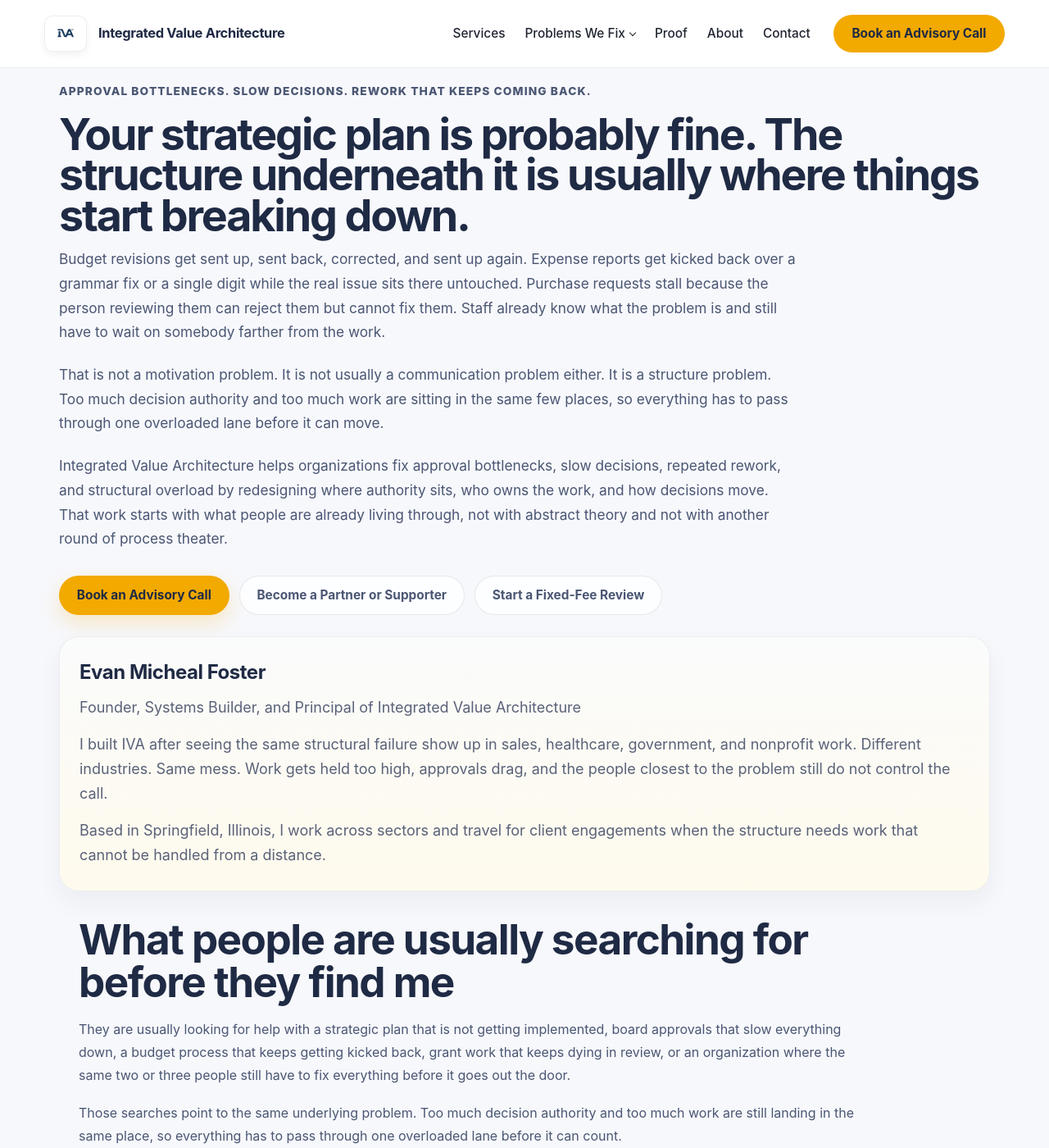
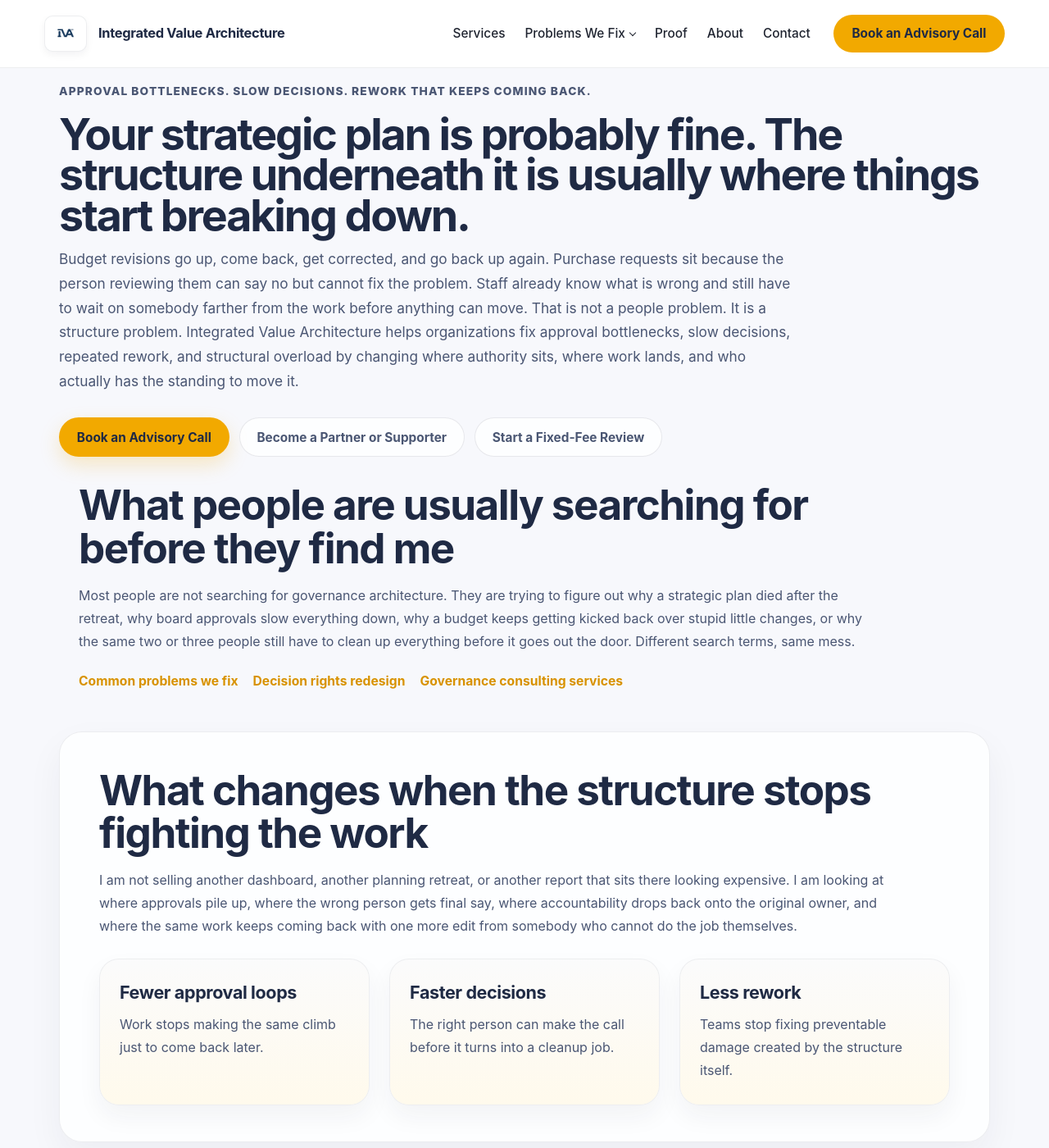
Before and after one commit to efost7873/integratedvaluearchitecture.com, a Jekyll site: the page built from index.html, in a window 1280 px wide and 1400 px high. Shown: the whole window at 82% size. Built offline with Jekyll 4.4.1, drawn with Linux system fonts in a browser that asks for light colours; some of the changed text lies outside the part shown.

Commit message:
Update index.html

```diff
--- a/index.html
+++ b/index.html
@@ -39,23 +39,15 @@
           "name": "Why does a strategic plan still stall after the retreat?",
           "acceptedAnswer": {
             "@type": "Answer",
-            "text": "A strategic plan can be solid and still go nowhere when the same approvals, decision rights, and escalation paths stay in place afterward. If the next move still has to pass through the same offices, the plan is not the thing slowing execution down."
+            "text": "Because the retreat did not change who still has to approve the work, who can send it back without fixing it, or where the hard calls still go to wait."
           }
         },
         {
           "@type": "Question",
-          "name": "Why does a budget revision or expense report keep getting sent back?",
+          "name": "Why does work keep getting sent back for edits?",
           "acceptedAnswer": {
             "@type": "Answer",
-            "text": "It usually gets sent back because the person reviewing it can reject it but cannot actually correct the issue, while the person accountable for the result still does not have authority to fix it cleanly. That creates repeated returns, delays, and cleanup."
-          }
-        },
-        {
-          "@type": "Question",
-          "name": "What is a decision-rights map?",
-          "acceptedAnswer": {
-            "@type": "Answer",
-            "text": "A decision-rights map shows who can approve, who can correct, who handles exceptions, and where a request actually moves when something changes. It makes approval paths and structural accountability visible instead of leaving them implied."
+            "text": "Because approvals move up the chain while accountability for execution and correction moves down. The reviewer can reject it. The original owner still has to fix it. So the work comes back again."
           }
         },
         {
@@ -63,7 +55,15 @@
           "name": "Is Integrated Value Architecture just strategic planning or business consulting?",
           "acceptedAnswer": {
             "@type": "Answer",
-            "text": "No. Integrated Value Architecture can sit before strategic planning, after strategic planning, or alongside consulting and finance support. It focuses on the approval paths, decision rights, and internal authority structure that often keep those other efforts from producing the results they should."
+            "text": "No. It deals with the structure underneath the plan, the project, or the process work so decisions stop getting trapped in the same bottleneck."
+          }
+        },
+        {
+          "@type": "Question",
+          "name": "Do you work with small businesses?",
+          "acceptedAnswer": {
+            "@type": "Answer",
+            "text": "Yes. Small and founder-led businesses have the same structural problems, just with fewer people to hide them."
           }
         }
       ]
@@ -79,32 +79,13 @@
       <h1>Your strategic plan is probably fine. The structure underneath it is usually where things start breaking down.</h1>
 
       <p class="hero-intro">
-        Budget revisions get sent up, sent back, corrected, and sent up again. Expense reports get kicked back over a grammar fix or a single digit while the real issue sits there untouched. Purchase requests stall because the person reviewing them can reject them but cannot fix them. Staff already know what the problem is and still have to wait on somebody farther from the work.
-      </p>
-
-      <p class="hero-intro">
-        That is not a motivation problem. It is not usually a communication problem either. It is a structure problem. Too much decision authority and too much work are sitting in the same few places, so everything has to pass through one overloaded lane before it can move.
-      </p>
-
-      <p class="hero-intro">
-        Integrated Value Architecture helps organizations fix approval bottlenecks, slow decisions, repeated rework, and structural overload by redesigning where authority sits, who owns the work, and how decisions move. That work starts with what people are already living through, not with abstract theory and not with another round of process theater.
+        Budget revisions go up, come back, get corrected, and go back up again. Purchase requests sit because the person reviewing them can say no but cannot fix the problem. Staff already know what is wrong and still have to wait on somebody farther from the work before anything can move. That is not a people problem. It is a structure problem. Integrated Value Architecture helps organizations fix approval bottlenecks, slow decisions, repeated rework, and structural overload by changing where authority sits, where work lands, and who actually has the standing to move it.
       </p>
 
       <div class="hero-actions">
         <a class="button primary" href="/book-advisory-call/">Book an Advisory Call</a>
         <a class="button secondary" href="/partners-and-supporters/">Become a Partner or Supporter</a>
         <a class="button secondary" href="/fixed-fee-review/">Start a Fixed-Fee Review</a>
-      </div>
-
-      <div class="card-grid one-up">
-        <article class="info-card">
-          <a class="card-link" href="/evan-foster-springfield-il/">
-            <h3>Evan Micheal Foster</h3>
-            <p>Founder, Systems Builder, and Principal of Integrated Value Architecture</p>
-            <p>I built IVA after seeing the same structural failure show up in sales, healthcare, government, and nonprofit work. Different industries. Same mess. Work gets held too high, approvals drag, and the people closest to the problem still do not control the call.</p>
-            <p>Based in Springfield, Illinois, I work across sectors and travel for client engagements when the structure needs work that cannot be handled from a distance.</p>
-          </a>
-        </article>
       </div>
     </div>
   </div>
@@ -114,10 +95,7 @@
   <div class="container narrow">
     <h2>What people are usually searching for before they find me</h2>
     <p>
-      They are usually looking for help with a strategic plan that is not getting implemented, board approvals that slow everything down, a budget process that keeps getting kicked back, grant work that keeps dying in review, or an organization where the same two or three people still have to fix everything before it goes out the door.
-    </p>
-    <p>
-      Those searches point to the same underlying problem. Too much decision authority and too much work are still landing in the same place, so everything has to pass through one overloaded lane before it can count.
+      Most people are not searching for governance architecture. They are trying to figure out why a strategic plan died after the retreat, why board approvals slow everything down, why a budget keeps getting kicked back over stupid little changes, or why the same two or three people still have to clean up everything before it goes out the door. Different search terms, same mess.
     </p>
 
     <div class="inline-links">
@@ -132,28 +110,28 @@
   <div class="container narrow">
     <h2>What changes when the structure stops fighting the work</h2>
     <p>
-      I am not selling another dashboard, another planning retreat, or another report that sits there looking expensive. I am looking at where approvals pile up, where authority is parked too high, where accountability keeps getting pushed back down, and where the same work keeps returning to the same desk.
+      I am not selling another dashboard, another planning retreat, or another report that sits there looking expensive. I am looking at where approvals pile up, where the wrong person gets final say, where accountability drops back onto the original owner, and where the same work keeps coming back with one more edit from somebody who cannot do the job themselves.
     </p>
 
     <div class="card-grid three-up">
       <article class="info-card">
         <a class="card-link" href="/decision-rights-redesign/">
           <h3>Fewer approval loops</h3>
-          <p>Work stops making the same climb up the chain just to come back late, thinner, or changed by somebody who was farther from it.</p>
+          <p>Work stops making the same climb just to come back later.</p>
         </a>
       </article>
 
       <article class="info-card">
         <a class="card-link" href="/common-problems-we-fix/">
           <h3>Faster decisions</h3>
-          <p>The right person can actually make the call before the issue turns into three meetings and a cleanup project.</p>
+          <p>The right person can make the call before it turns into a cleanup job.</p>
         </a>
       </article>
 
       <article class="info-card">
         <a class="card-link" href="/what-clients-get/">
           <h3>Less rework</h3>
-          <p>Teams stop fixing preventable damage created by a structure that rejects work it cannot correct and approves work it does not fully understand.</p>
+          <p>Teams stop fixing preventable damage created by the structure itself.</p>
         </a>
       </article>
     </div>
@@ -164,10 +142,7 @@
   <div class="container narrow">
     <h2>How the work starts</h2>
     <p>
-      I start with the material you are already using to run the place. Budgets, board packets, grant files, operating procedures, approval chains, planning documents, reporting material, policy language, exception paths, hiring documents, committee structures. Whatever is already moving the work or slowing it down.
-    </p>
-    <p>
-      Then I trace where decisions actually sit, who can reject something without fixing it, where accountability keeps dropping back onto the original owner, and where the structure keeps creating delay, cleanup, and preventable returns. From there the work can stay small through an advisory call or review, or move into deeper redesign and support if the structure needs more than a quick correction.
+      I start with the material you already use to run the place: budgets, board packets, grant files, operating procedures, approval paths, planning documents, reporting files, hiring documents, committee structures, whatever is already moving the work or slowing it down. Then I trace where decisions actually sit, who can send work back without fixing it, and where the structure keeps creating delay, cleanup, and repeated returns. From there the work can stay small through an advisory call or review, or move into deeper redesign and support if the problem runs deeper than one visible bottleneck.
     </p>
 
     <div class="inline-links">
@@ -181,40 +156,21 @@
 <section class="section alt">
   <div class="container narrow">
     <h2>Where this breaks down in real life</h2>
-
     <p>
-      I have worked with grant approvals run through finance, grant administrators, national leadership, and executive review, only to get sent all the way back down because nobody upstream could correct the issue themselves.
-    </p>
-
-    <p>
-      I have sat on boards making decisions based on financial summaries that reflect monetary reality but ignore other domains of value necessary for modern compliance, governance, and management.
-    </p>
-
-    <p>
-      I have led organizations drowning in reporting requirements while treating minor spending like the sky is falling. The structure turns simple decisions into drawn-out approval loops.
-    </p>
-
-    <p>
-      I have developed "strategic plans" that survive the retreat then collapse when the same approval chains and restricted value domains stop real change before it can happen.
+      I have watched grant work run through finance, grant administration, national leadership, and executive review only to get sent all the way back down because nobody upstream could correct the issue themselves. I have watched expense reports come back over grammar mistakes and tiny number changes while hours got burned fixing nothing. I have watched strategic plans survive the retreat and die the minute they hit the same approval chain that killed everything else.
     </p>
   </div>
 </section>
 
 <section class="section">
   <div class="container narrow">
-    <h2>Why multi-ledger</h2>
+    <h2>Why this work exists</h2>
     <p>
-      IVA was built from a pattern I kept seeing in completely different places. Too much work and too much authority kept landing in the same few lanes, especially finance, so everything had to pass through them before it counted as real. That arrangement creates rework, delays, and strain that get blamed on people instead of the structure that set them up to fail.
-    </p>
-    <p>
-      That is why IVA uses a multi-ledger approach instead of forcing every decision through one dominant lane. It is also why I talk about internal governance monopolies. When one part of the organization becomes the only place with formal standing, everything else gets pushed through it whether it belongs there or not.
-    </p>
-    <p>
-      I founded IVA after seeing the same pattern in my roles across sales, healthcare, government, regulated environments, and national nonprofit work. Our own internal diagnostic had drastic implications for how quickly we get work done. The multi-ledger approach to governance provides value and clarity for organizations and businesses of any size, scope, or complexity.
+      IVA came out of seeing the same failure show up in sales, healthcare, government, and nonprofit work. The paperwork changed. The titles changed. The loop did not. Too much work and too much decision authority kept landing in the same few places, usually around finance or some other choke point, so everything had to pass through them before it counted as real. That is why the broader IVA standard keeps different kinds of work, value, damage, and responsibility visible instead of forcing everything back into one lane.
     </p>
 
     <div class="inline-links">
-      <a href="/standard/">The IVA Standard for Multi-Ledger Governance</a>
+      <a href="/standard/">The IVA Standard</a>
       <a href="/publications/">Evan's Publications</a>
       <a href="/about/">About Evan Micheal Foster</a>
     </div>
@@ -223,12 +179,9 @@
 
 <section class="section alt">
   <div class="container narrow">
-    <h2>Why this sits next to strategy, planning, and process work instead of pretending to replace it</h2>
+    <h2>Why this sits next to strategy, planning, and process work</h2>
     <p>
-      Strategic planning firms, consultants, boards, finance teams, compliance groups, and operating leaders all touch part of this problem. I am dealing with the part underneath them. If the structure still routes every decision into the same bottleneck, great advice still stalls after the meeting and good plans still die in implementation.
-    </p>
-    <p>
-      That is why IVA works well next to strategic planning, fractional leadership, process work, compliance support, and implementation support. I am not trying to swallow all of those categories. I am fixing the structural arrangement that keeps limiting what they can accomplish once the work has to move.
+      Strategic planning firms, consultants, boards, finance teams, compliance groups, and operating leaders all touch part of this problem. I am dealing with the part underneath them. If the structure still routes every decision into the same bottleneck, good advice still stalls after the meeting and the plan still dies when it hits real life.
     </p>
 
     <div class="inline-links">
@@ -242,32 +195,21 @@
 <section class="section">
   <div class="container narrow">
     <h2>Frequently asked questions</h2>
+
     <p><strong>Why does a strategic plan still stall after the retreat?</strong><br>
-      Because the retreat did not change who still has to approve the work, who can reject it without fixing it, or where the hard calls still go to wait.
+      Because the retreat did not change who still has to approve the work, who can send it back without fixing it, or where the hard calls still go to wait.
     </p>
 
     <p><strong>Why does work keep getting sent back for edits?</strong><br>
       Because approvals move up the chain while accountability for execution and correction moves down. The reviewer can reject it. The original owner still has to fix it. So the work comes back again.
     </p>
 
-    <p><strong>Why does a budget revision or expense report keep getting sent back?</strong><br>
-      The person reviewing it can reject it but not fix it, while the person accountable for the result still does not have authority to fix it without approval. That creates repeated returns, delays, and cleanup.
+    <p><strong>Is Integrated Value Architecture just strategic planning or business consulting?</strong><br>
+      No. It deals with the structure underneath the plan, the project, or the process work so decisions stop getting trapped in the same bottleneck.
     </p>
 
-    <p><strong>What is a decision-rights map?</strong><br>
-      It shows who can approve, who can correct, who handles exceptions, and where a request actually moves when something changes. It makes approval paths and structural accountability visible instead of leaving them implied.
-    </p>
-
-    <p><strong>Is Integrated Value Architecture just strategic planning or business consulting?</strong><br>
-      No. It can sit before strategic planning, after strategic planning, or alongside consulting and finance support. It focuses on the approval paths, decision rights, and internal authority structure that often keep those other efforts from producing the results they should.
-    </p>
-
-    <p><strong>Do you work with small businesses?</strong>
-      Yes, we explicitly list micro-entities such as small and founder-led businesses in the IVA Standard (v1.1). Integrated Value Architecture, LLC implements the standard ourselves as the easiest and best case study of how IVA works in action.
-    </p>
-
-    <p><strong>You've mentioned AI, what does AI have to do with governance?</strong>
-      We are not a tech company, nor do we sell software or AI products. However, what we do is utilize a multi-ledger approach designed specifically to be AI friendly, ensuring the data fed into AI systems today and in the future will be accurate and complete. With the outdated single-ledger system, AI will propagate bad decisions based on limited data.
+    <p><strong>Do you work with small businesses?</strong><br>
+      Yes. Small and founder-led businesses have the same structural problems, just with fewer people to hide them.
     </p>
   </div>
 </section>
@@ -276,28 +218,28 @@
   <div class="container narrow">
     <h2>Start simple</h2>
     <p>
-      If you made it to the bottom of the page, you saw the problems that you work with every day. Start with a conversation that has a real chance of changing things before it becomes chaos, join our networks to support the work and get access to partners offering complementary services, or jump right in to a full fixed-fee review.
+      If this page sounded familiar, start with a conversation before the same problem burns another month. Book an advisory call, start a fixed-fee review, or join the network if you want to be connected to the work early.
     </p>
 
     <div class="card-grid three-up">
       <article class="info-card">
         <a class="card-link" href="/book-advisory-call/">
           <h3>Book an Advisory Call</h3>
-          <p>Start with the fastest solution for visible problems when you need to make changes now.</p>
+          <p>Start with the fastest path when there is a visible problem.</p>
         </a>
       </article>
 
       <article class="info-card">
         <a class="card-link" href="/partners-and-supporters/">
           <h3>Join as a Partner or Supporter</h3>
-          <p>Three options for people and businesses who see the problem clearly and want visible early connection to the work and complementary service offerings.</p>
+          <p>Get visible early connection to the work.</p>
         </a>
       </article>
 
       <article class="info-card">
         <a class="card-link" href="/fixed-fee-review/">
           <h3>Start a Fixed-Fee Review</h3>
-          <p>If you were nodding reading this page, then start here.</p>
+          <p>If you were nodding while reading this, start here.</p>
         </a>
       </article>
     </div>
```
